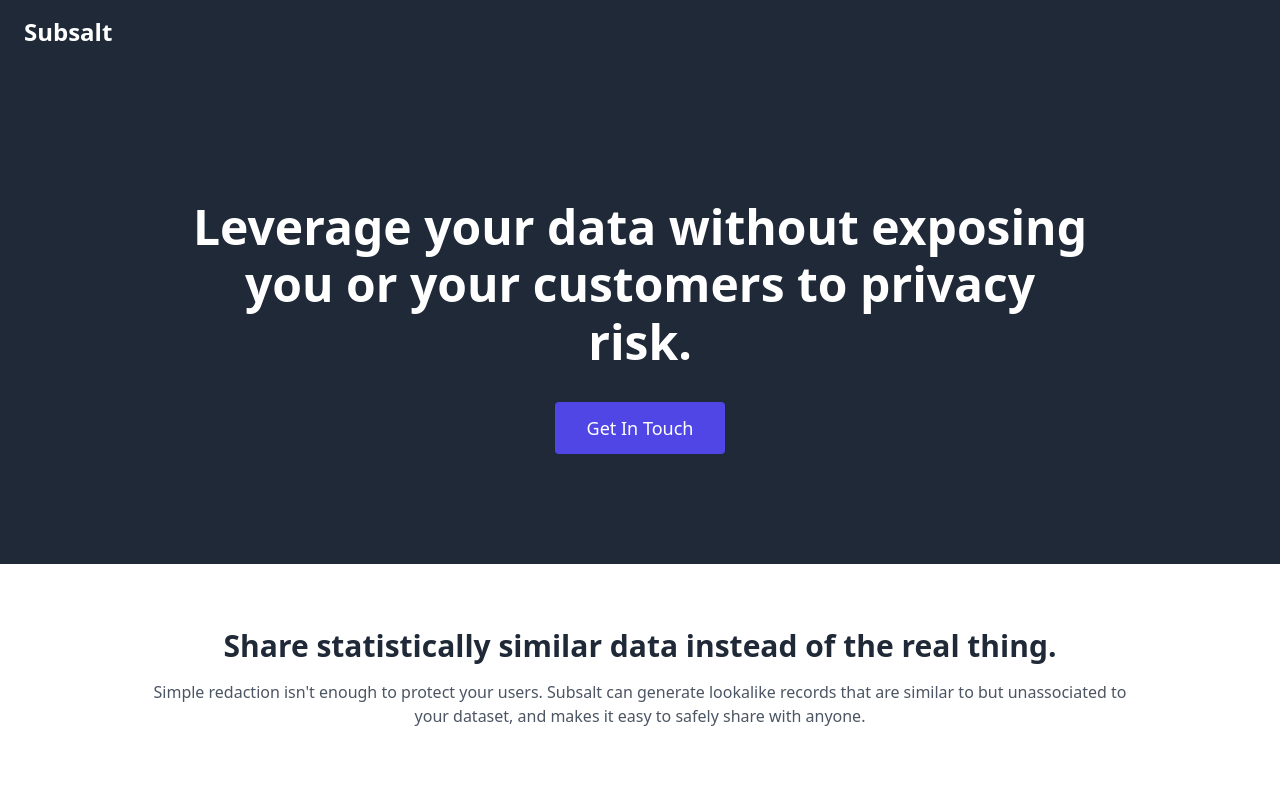
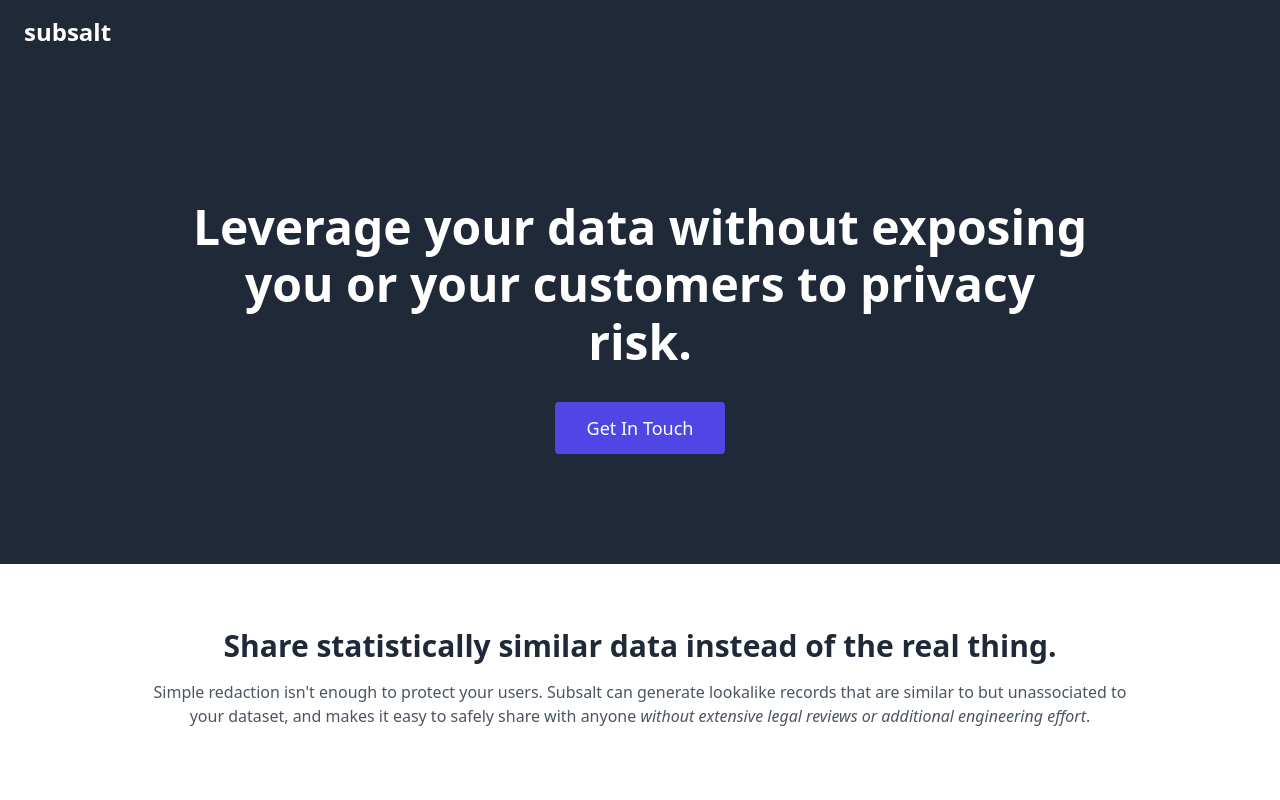
Before and after one commit to anyweez/getsubsalt.com, a plain HTML site: page index.html in a window 1280 px wide. Shown: the top 800 px of the page. Drawn offline with nearby package versions, Linux system fonts and the light colour scheme.

Commit message:
Tweaks per DS feedback.

```diff
--- a/index.html
+++ b/index.html
@@ -5,7 +5,7 @@
         <link rel="stylesheet" href="https://cdnjs.cloudflare.com/ajax/libs/tailwindcss/2.1.2/tailwind.min.css" integrity="sha512-RntatPOhEcQEA81gC/esYoCkGkL7AYV7TeTPoU+R9zE44/yWxVvLIBfBSaMu78rhoDd73ZeRHXRJN5+aPEK53Q==" crossorigin="anonymous" referrerpolicy="no-referrer" />
         <link rel="stylesheet" href="/style.css" />
 
-        <title>Subsalt: Liberate your data</title>
+        <title>subsalt: liberate your data</title>
     </head>
 
     <body>
@@ -14,7 +14,7 @@
         <nav class="container px-6 py-4 mx-auto md:flex md:justify-between md:items-center">
             <div class="flex items-center justify-between">
                 <a class="text-xl font-bold text-white transition-colors duration-300 transform md:text-2xl hover:text-indigo-400"
-                    href="#">Subsalt</a>
+                    href="#">subsalt</a>
             </div>
         </nav>
 
@@ -34,7 +34,8 @@
     <section class="bg-white">
         <div class="max-w-5xl px-6 pt-16 pb-8 mx-auto">
             <h2 class="text-3xl font-semibold text-gray-800 text-center">Share statistically similar data instead of the real thing.</h2>
-            <p class="mt-4 text-gray-600 text-center">Simple redaction isn't enough to protect your users. Subsalt can generate lookalike records that are similar to but unassociated to your dataset, and makes it easy to safely share with anyone.</p>
+            <p class="mt-4 text-gray-600 text-center">Simple redaction isn't enough to protect your users. Subsalt can generate lookalike records that are similar to but unassociated to your dataset, and makes it easy to safely share with anyone <span class="italic">without extensive legal reviews or additional engineering effort</span>.</p>
+
             <div class="grid gap-8 mt-10 md:mt-20 md:grid-cols-3">
                 <div class="flex space-x-4">
                     <div>
```
